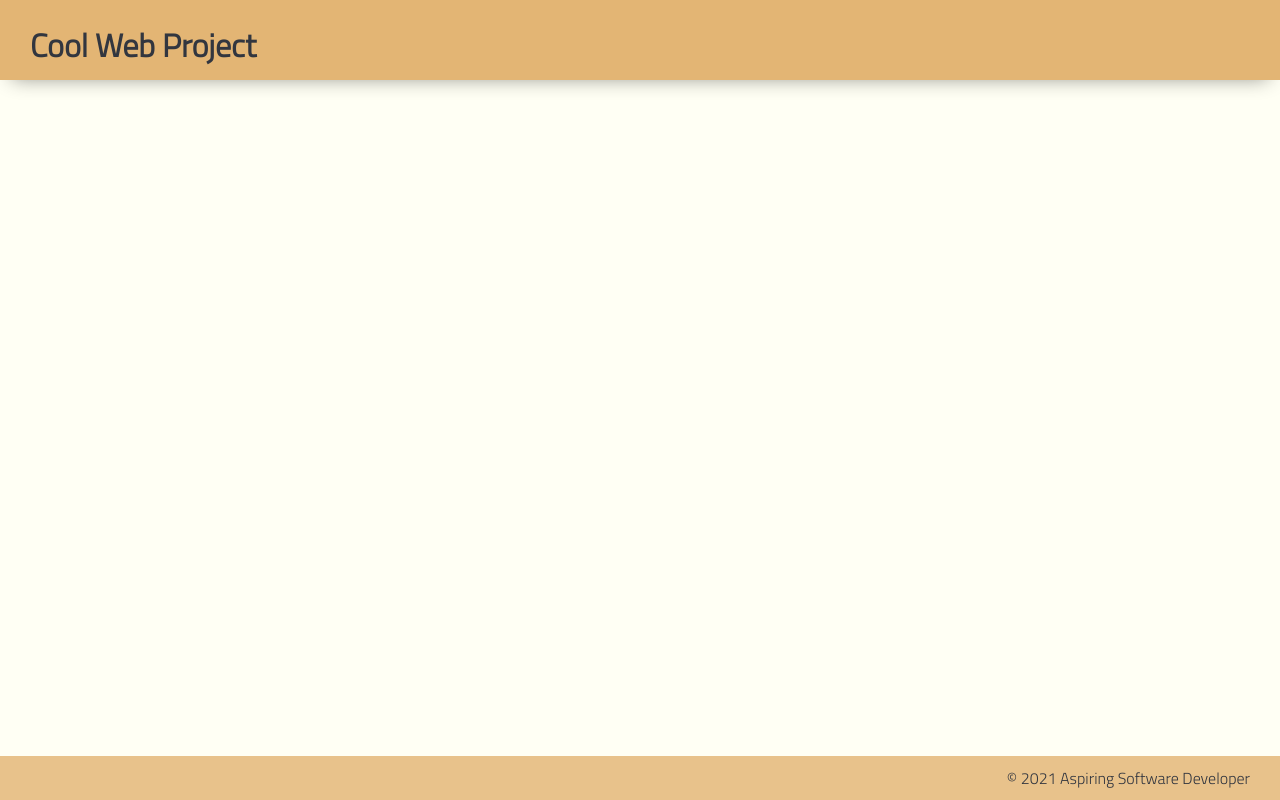
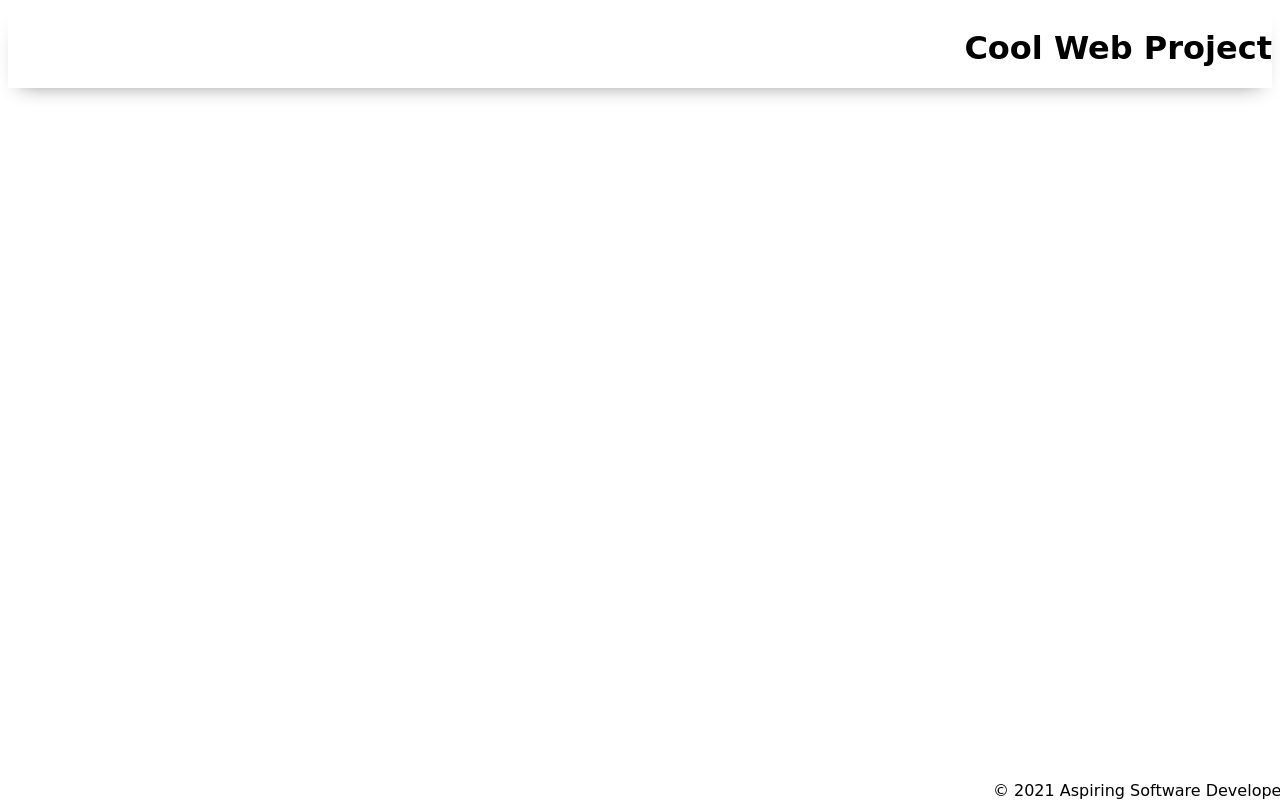
Before and after one commit to alchemycodelab/dev-101-template, a plain HTML site: page index.html in a window 1280 px wide. Drawn offline with Linux system fonts and the light colour scheme; a web font is replaced by a local one.

Commit message:
updated style sheet

```diff
--- a/index.html
+++ b/index.html
@@ -4,13 +4,9 @@
         <meta charset="UTF-8" />
         <meta name="viewport" content="width=device-width, initial-scale=1.0" />
         <meta http-equiv="X-UA-Compatible" content="ie=edge" />
-        <link
-            href="https://fonts.googleapis.com/css2?family=Titillium+Web:wght@300&display=swap"
-            rel="stylesheet"
-        />
+
         <link rel="stylesheet" href="./styles/style.css" />
-        <link rel="stylesheet" href="./styles/reset.css" />
-        <link rel="stylesheet" href="./styles/global.css" />
+
 
         <title>Cool Web</title>
     </head>
--- a/styles/global.css
+++ /dev/null
@@ -1,45 +0,0 @@
-
-:root {
-    --primary-background: #FFFFF4;
-    --chrome-background: #e3b574;
-    --chrome-background-opaque: #e3b574d1;
-    --secondary-background: #C9B39B;
-    --text-color: #32363F;
-    --accent-light: #ED8F11;
-    --accent-dark: #C27A18;
-
-    --gutter: 30px;
-}
-
-body {
-    /* style */
-    font-family: 'Titillium Web', sans-serif;
-    background-color: var(--primary-background);
-    color: var(--text-color);
-
-    /* layout */
-    display: grid;
-    grid-template-rows: 80px 1fr auto;
-
-}
-
-
-
-header {
-    display: flex;
-    justify-content: flex-start;
-    background-color: var(--chrome-background);
-    box-shadow: 0px 10px 20px -12px rgba(0,0,0,0.45);
-    padding: 0 var(--gutter);
-}
-
-main {
-    overflow-y: auto;
-}
-
-
-footer {
-    background-color: var(--chrome-background-opaque);
-    padding: 10px var(--gutter);
-    align-self: stretch;
-}
--- a/styles/reset.css
+++ /dev/null
@@ -1,38 +0,0 @@
-
-/* adapted from http://meyerweb.com/eric/tools/css/reset/
-   v2.0 | 20110126
-   License: none (public domain)
-*/
-
-*{
-    box-sizing: border-box;
-}
-
-html, body {
-    height: 100%;
-    width: 100%;
-}
-
-html, body, div, span, applet, object, iframe, blockquote, pre,
-a, abbr, acronym, address, big, cite, code,
-del, dfn, em, img, ins, kbd, q, s, samp,
-small, strike, strong, sub, sup, tt, var,
-b, u, i, center,
-dl, dt, dd, ol, ul, li,
-fieldset, form, label, legend,
-table, caption, tbody, tfoot, thead, tr, th, td,
-article, aside, canvas, details, embed,
-figure, figcaption, footer, header, hgroup,
-menu, nav, output, ruby, section, summary,
-time, mark, audio, video {
-	margin: 0;
-	padding: 0;
-	border: 0;
-	font-size: 100%;
-	font: inherit;
-	vertical-align: baseline;
-}
-
-ol, ul {
-	list-style: none;
-}
--- a/styles/style.css
+++ b/styles/style.css
@@ -1,3 +1,5 @@
+
+@import url('https://fonts.googleapis.com/css2?family=Hubballi&display=swap');
 body {
     /* feel free to update these css variables for a quick theme */
 
@@ -26,7 +28,7 @@ body {
     --gutter: 30px;
     --footer-height: 30px;
 
-    font-family: 'Titillium Web', sans-serif;
+    font-family: 'Hubballi', cursive;;
     background-color: var(--color2);
 }
 
```
